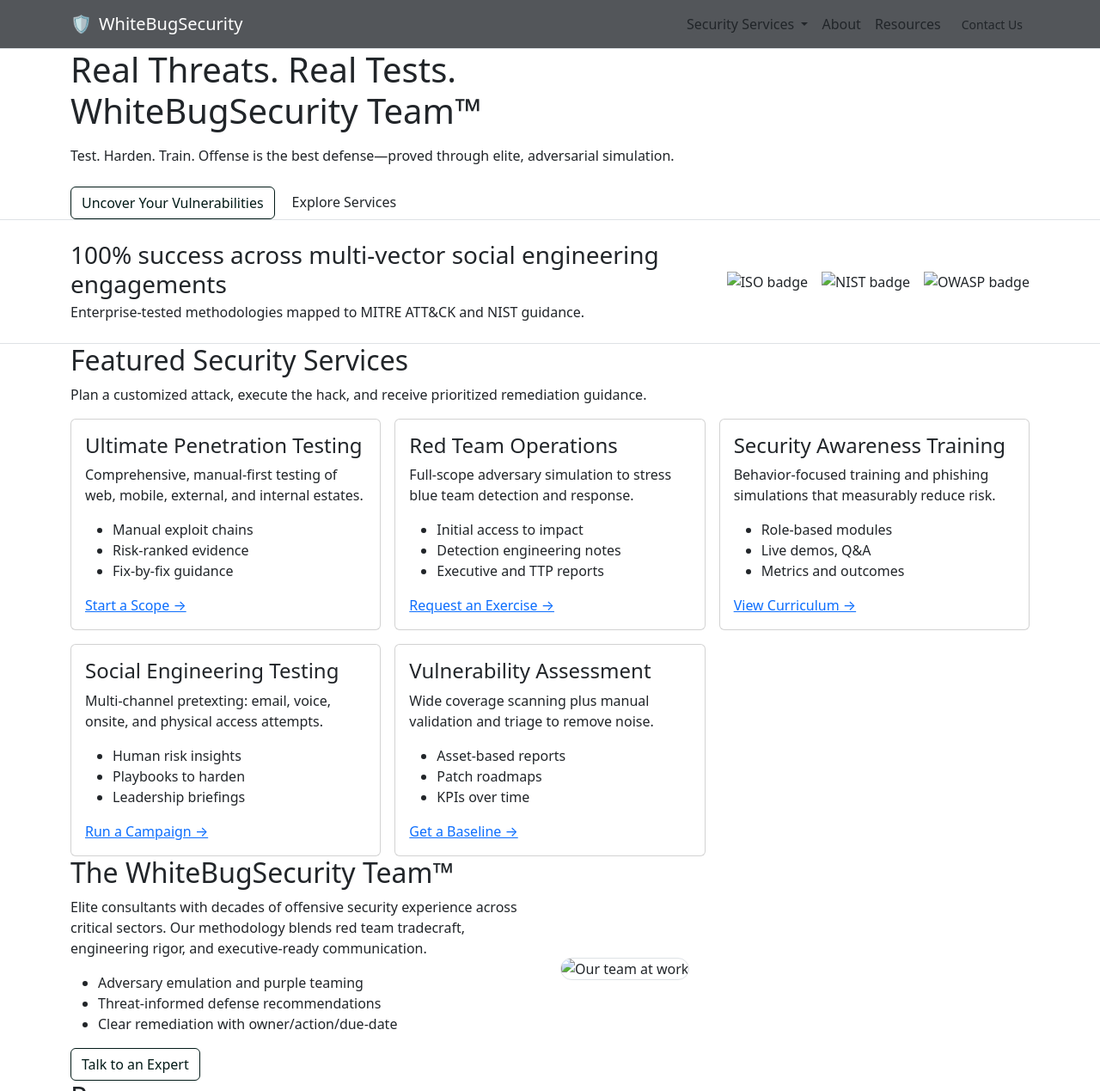
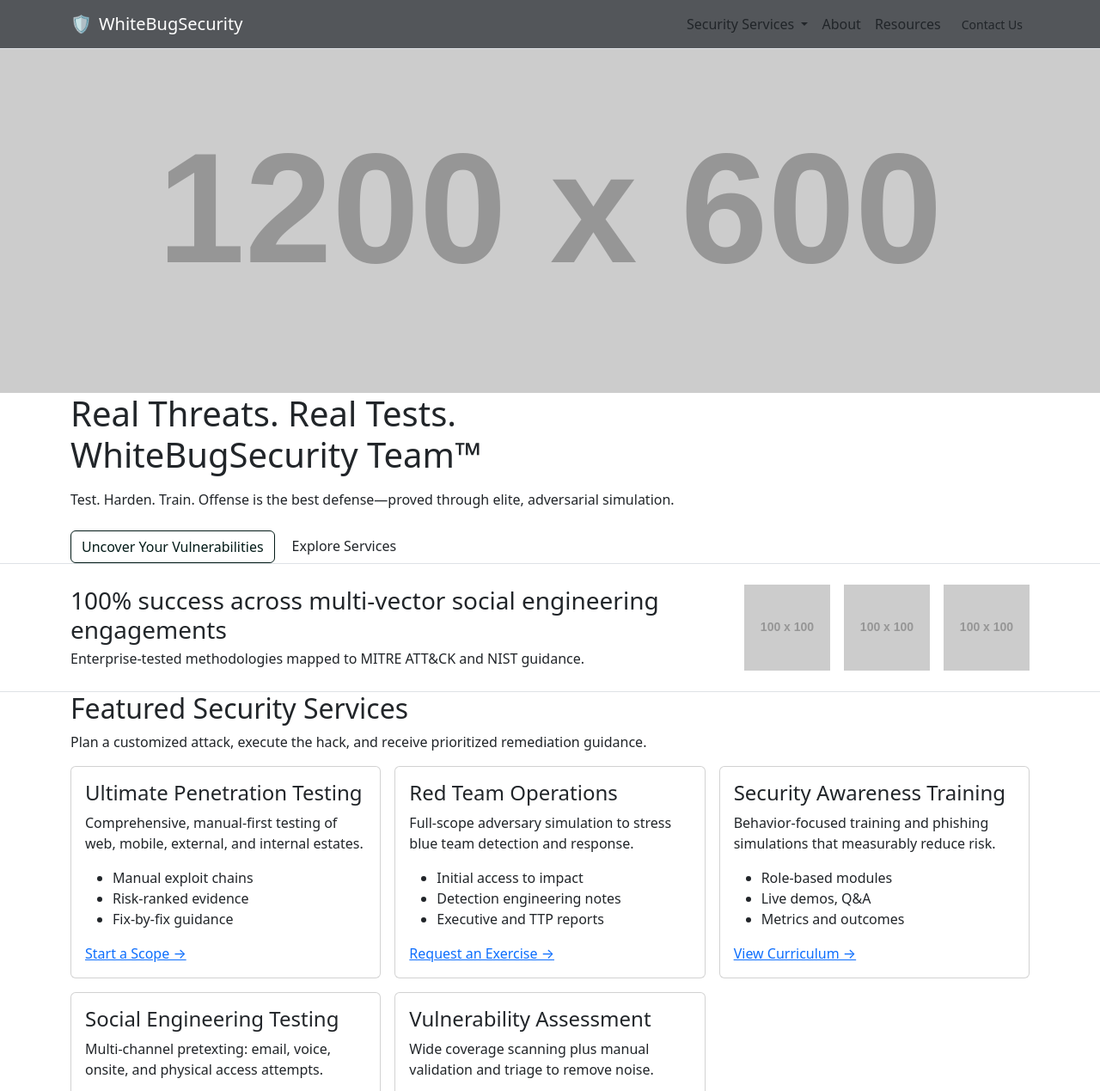
Before and after one commit to syamjith45/CyberSecurityProject1, a plain HTML site: page cyber/index.html in a window 1280 px wide. Shown: the top 1269 px of the page at 86% size. Drawn offline with nearby package versions, Linux system fonts and the light colour scheme; placeholder pictures from the web are drawn by us.

Commit message:
Update index.html
new code changes

```diff
--- a/cyber/index.html
+++ b/cyber/index.html
@@ -6,7 +6,6 @@
   <title>WhiteBugSecurity — Real Threats. Real Tests.</title>
   <meta name="description" content="Penetration testing, red teaming, and social engineering by elite security professionals." />
   <link rel="icon" href="favicon.ico" />
-  <link rel="preload" as="image" href="assets/hero.jpg" />
 
   <!-- Bootstrap 5 CSS -->
   <link href="https://cdn.jsdelivr.net/npm/bootstrap@5.3.3/dist/css/bootstrap.min.css" rel="stylesheet" integrity="sha384-QWTKZyjpPEjISv5WaRU9OFeRpok6YctnYmDr5pNlyT2bRjXh0JMhjY6hW+ALEwIH" crossorigin="anonymous">
@@ -54,7 +53,7 @@
 
   <!-- Hero -->
   <section class="hero d-grid align-items-center">
-    <div class="hero-media" role="img" aria-label="Security team collaborating"></div>
+    <div class="hero-media" role="img" aria-label="Security team collaborating" style="background:url('https://via.placeholder.com/1200x600') center/cover no-repeat; height:400px;"></div>
     <div class="hero-overlay"></div>
     <div class="container hero-content">
       <div class="row">
@@ -80,9 +79,9 @@
         </div>
         <div class="col-lg-4">
           <div class="d-flex justify-content-lg-end align-items-center gap-3 badges">
-            <img src="assets/icons/iso.svg" alt="ISO badge" />
-            <img src="assets/icons/nist.svg" alt="NIST badge" />
-            <img src="assets/icons/owasp.svg" alt="OWASP badge" />
+            <img src="https://via.placeholder.com/100" alt="ISO badge" />
+            <img src="https://via.placeholder.com/100" alt="NIST badge" />
+            <img src="https://via.placeholder.com/100" alt="OWASP badge" />
           </div>
         </div>
       </div>
@@ -191,7 +190,7 @@
           <a class="btn btn-primary" href="#contact">Talk to an Expert</a>
         </div>
         <div class="col-lg-6">
-          <img class="img-fluid rounded-4 border" src="assets/team.jpg" alt="Our team at work" />
+          <img class="img-fluid rounded-4 border" src="https://via.placeholder.com/600x400" alt="Our team at work" />
         </div>
       </div>
     </div>
```
